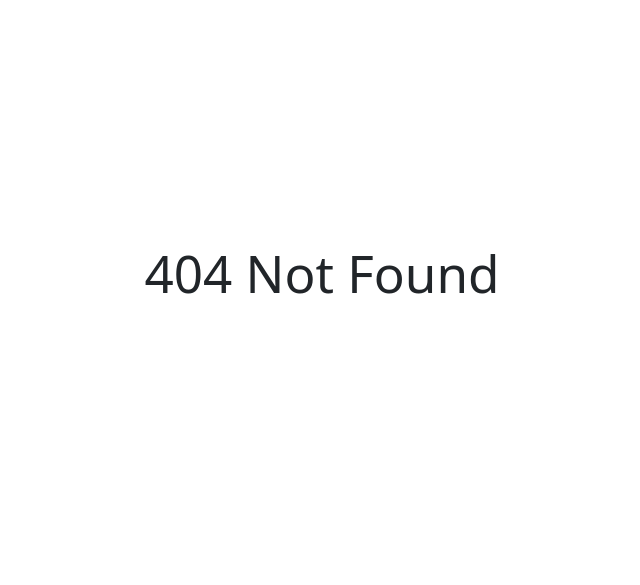
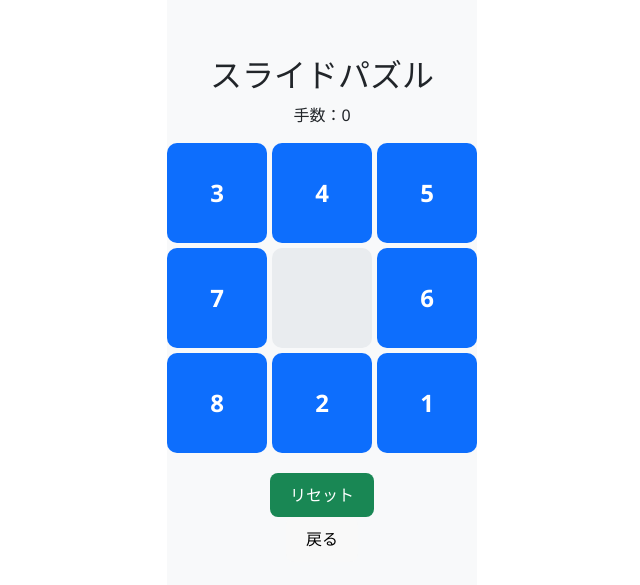
Before and after one commit to KoyoFes2025-4I/VirtualFishing_Webapp, a React (Vite) app in the folder React_app/: page /playing in a window 1280 px wide. Before the commit this address had no page. Shown: the part 123-708 px from the top of the page, without its empty margins (318-958 px from the left). Built offline with nearby package versions, Linux system fonts and the light colour scheme.

Commit message:
feat: mini game

```diff
--- a/React_app/src/components/App.jsx
+++ b/React_app/src/components/App.jsx
@@ -4,6 +4,7 @@ import '../styles/App.css'
 
 import RegisterUsersPage from './RegisterUsersPage';
 import RankingPage from './RankingPage';
+import PlayingPage from "./Playing";
 
 function Nav() {
   const location = useLocation();
@@ -28,6 +29,7 @@ function App() {
         <Route path="/" element={<h1>Home</h1>} />
         <Route path="/register" element={<RegisterUsersPage />} />
         <Route path="/ranking" element={<RankingPage />} />
+        <Route path="/playing" element={<PlayingPage />} />
         <Route path="*" element={<h1>404 Not Found</h1>} />
       </Routes>
     </Router>
--- /dev/null
+++ b/React_app/src/components/Playing.jsx
@@ -0,0 +1,110 @@
+import { useState, useEffect } from "react";
+import { useNavigate } from "react-router-dom";
+
+import "../styles/PlayingPage.css";
+
+// スライドパズルのミニゲーム
+
+const SIZE = 3; // 3x3
+
+function shuffleArray(arr) {
+    const copy = [...arr];
+    for (let i = copy.length - 1; i > 0; i--) {
+        const j = Math.floor(Math.random() * (i + 1));
+        [copy[i], copy[j]] = [copy[j], copy[i]];
+    }
+
+    return copy;
+}
+
+function isSolvable(puzzle) {
+    // 3x3 の場合、逆順数が偶数なら解ける
+    const invCount = puzzle
+        .filter((n) => n !== 0)
+        .reduce((count, curr, i, arr) => {
+        return (
+            count +
+            arr.slice(i + 1).filter((next) => next < curr && next !== 0).length
+        );
+        }, 0);
+    return invCount % 2 === 0;
+}
+
+function PlayingPage() {
+    const [tiles, setTiles] = useState([]);
+    const [moves, setMoves] = useState(0);
+    const [won, setWon] = useState(false);
+
+    const navigate = useNavigate();
+
+    useEffect(() => {
+        resetGame();
+    }, []);
+
+    const resetGame = () => {
+        let newTiles;
+        do {
+        newTiles = shuffleArray([...Array(SIZE * SIZE).keys()]);
+        } while (!isSolvable(newTiles));
+        setTiles(newTiles);
+        setMoves(0);
+        setWon(false);
+    };
+
+    const handleClick = (index) => {
+        if (won) return;
+        const emptyIndex = tiles.indexOf(0);
+        const row = Math.floor(index / SIZE);
+        const col = index % SIZE;
+        const emptyRow = Math.floor(emptyIndex / SIZE);
+        const emptyCol = emptyIndex % SIZE;
+
+        const isAdjacent =
+        (Math.abs(row - emptyRow) === 1 && col === emptyCol) ||
+        (Math.abs(col - emptyCol) === 1 && row === emptyRow);
+
+        if (isAdjacent) {
+        const newTiles = [...tiles];
+        [newTiles[index], newTiles[emptyIndex]] = [newTiles[emptyIndex], newTiles[index]];
+        setTiles(newTiles);
+        setMoves(moves + 1);
+
+        if (newTiles.slice(0, -1).every((t, i) => t === i + 1) && newTiles[newTiles.length - 1] === 0) {
+            setWon(true);
+        }
+        }
+    };
+
+    return (
+        <div className="puzzle-container">
+            <h2>スライドパズル</h2>
+            <p>{won ? "🎉 完成！おめでとう！" : `手数：${moves}`}</p>
+
+            <div
+                className="puzzle-grid"
+                style={{
+                gridTemplateColumns: `repeat(${SIZE}, 100px)`,
+                }}
+            >
+                {tiles.map((num, i) => (
+                <div
+                    key={i}
+                    onClick={() => handleClick(i)}
+                    className={`puzzle-tile ${num === 0 ? "empty" : ""}`}
+                >
+                    {num !== 0 && num}
+                </div>
+                ))}
+            </div>
+
+            <button className="puzzle-button" onClick={resetGame}>
+                {won ? "リプレイ" : "リセット"}
+            </button>
+            <button className="return-button" onClick={() => navigate("/register")}>
+                戻る
+            </button>
+        </div>
+    );
+}
+
+export default PlayingPage;
--- /dev/null
+++ b/React_app/src/styles/PlayingPage.css
@@ -0,0 +1,56 @@
+.puzzle-container {
+    height: 100vh;
+    display: flex;
+    flex-direction: column;
+    justify-content: center;
+    align-items: center;
+    background-color: #f8f9fa;
+    font-family: "Segoe UI", sans-serif;
+}
+
+.puzzle-grid {
+    display: grid;
+    gap: 5px;
+}
+
+.puzzle-tile {
+    width: 100px;
+    height: 100px;
+    background-color: #0d6efd;
+    color: white;
+    display: flex;
+    justify-content: center;
+    align-items: center;
+    font-size: 1.5rem;
+    font-weight: bold;
+    border-radius: 10px;
+    cursor: pointer;
+    user-select: none;
+    transition: transform 0.15s ease, background-color 0.15s ease;
+}
+
+.puzzle-tile:hover {
+    transform: scale(1.05);
+    background-color: #0b5ed7;
+}
+
+.puzzle-tile.empty {
+    background-color: #e9ecef;
+    cursor: default;
+}
+
+.puzzle-button {
+    margin-top: 20px;
+    padding: 10px 20px;
+    font-size: 1rem;
+    border: none;
+    border-radius: 8px;
+    background-color: #198754;
+    color: white;
+    cursor: pointer;
+    transition: background-color 0.2s;
+}
+
+.puzzle-button:hover {
+    background-color: #157347;
+}
```
